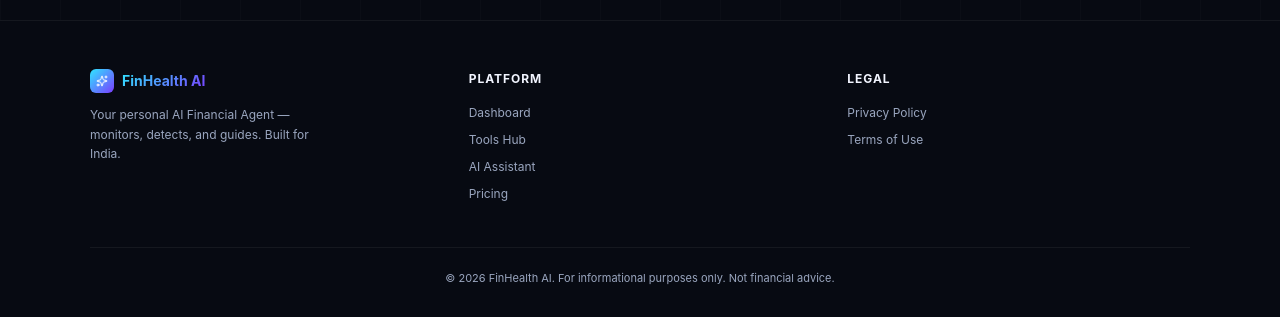
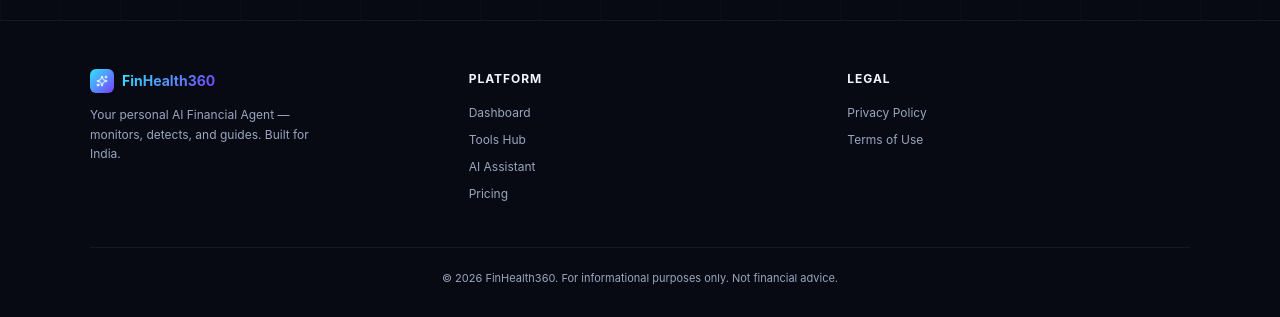
Before and after one commit to Jerry19967/finhealth-landing, a Next.js app: page / in a window 1280 px wide. Shown: the part 9887-10204 px from the top of the page. Built offline with nearby package versions, Linux system fonts and the light colour scheme.

Commit message:
Fix: footer FinHealth AI → FinHealth360, legal links working

```diff
--- a/app/page.tsx
+++ b/app/page.tsx
@@ -855,7 +855,7 @@ export default function Home() {
           <div>
             <div style={{ display: 'flex', alignItems: 'center', gap: 8, marginBottom: 12 }}>
               <div style={{ width: 24, height: 24, borderRadius: 6, background: T.gradPrimary, display: 'flex', alignItems: 'center', justifyContent: 'center' }}><Sparkles size={12} color="#fff" /></div>
-              <span style={{ fontWeight: 700, background: T.gradPrimary, WebkitBackgroundClip: 'text', WebkitTextFillColor: 'transparent' }}>FinHealth AI</span>
+              <span style={{ fontWeight: 700, background: T.gradPrimary, WebkitBackgroundClip: 'text', WebkitTextFillColor: 'transparent' }}>FinHealth360</span>
             </div>
             <p style={{ fontSize: 12, color: T.textSecondary, lineHeight: 1.6, maxWidth: 220 }}>Your personal AI Financial Agent — monitors, detects, and guides. Built for India.</p>
           </div>
@@ -869,7 +869,7 @@ export default function Home() {
           </div>
           <div>
             <div style={{ fontSize: 12, fontWeight: 700, color: T.textPrimary, letterSpacing: '0.08em', marginBottom: 14 }}>LEGAL</div>
-            {[['Privacy Policy', '#'], ['Terms of Use', '#']].map(([l, h]) => (
+            {[['Privacy Policy', 'https://financialai-frontend-lime.vercel.app/privacy-policy'], ['Terms of Use', 'https://financialai-frontend-lime.vercel.app/terms']].map(([l, h]) => (
               <a key={l} href={h} style={{ display: 'block', fontSize: 12, color: T.textSecondary, marginBottom: 8, textDecoration: 'none', transition: 'color 0.2s' }}
                 onMouseEnter={e => (e.currentTarget.style.color = T.textPrimary)}
                 onMouseLeave={e => (e.currentTarget.style.color = T.textSecondary)}>{l}</a>
@@ -877,7 +877,7 @@ export default function Home() {
           </div>
         </div>
         <div style={{ borderTop: `1px solid ${T.border}`, paddingTop: 22, textAlign: 'center', fontSize: 11, color: T.textSecondary, maxWidth: 1100, margin: '0 auto' }}>
-          © 2026 FinHealth AI. For informational purposes only. Not financial advice.
+          © 2026 FinHealth360. For informational purposes only. Not financial advice.
         </div>
       </footer>
     </div>
```
